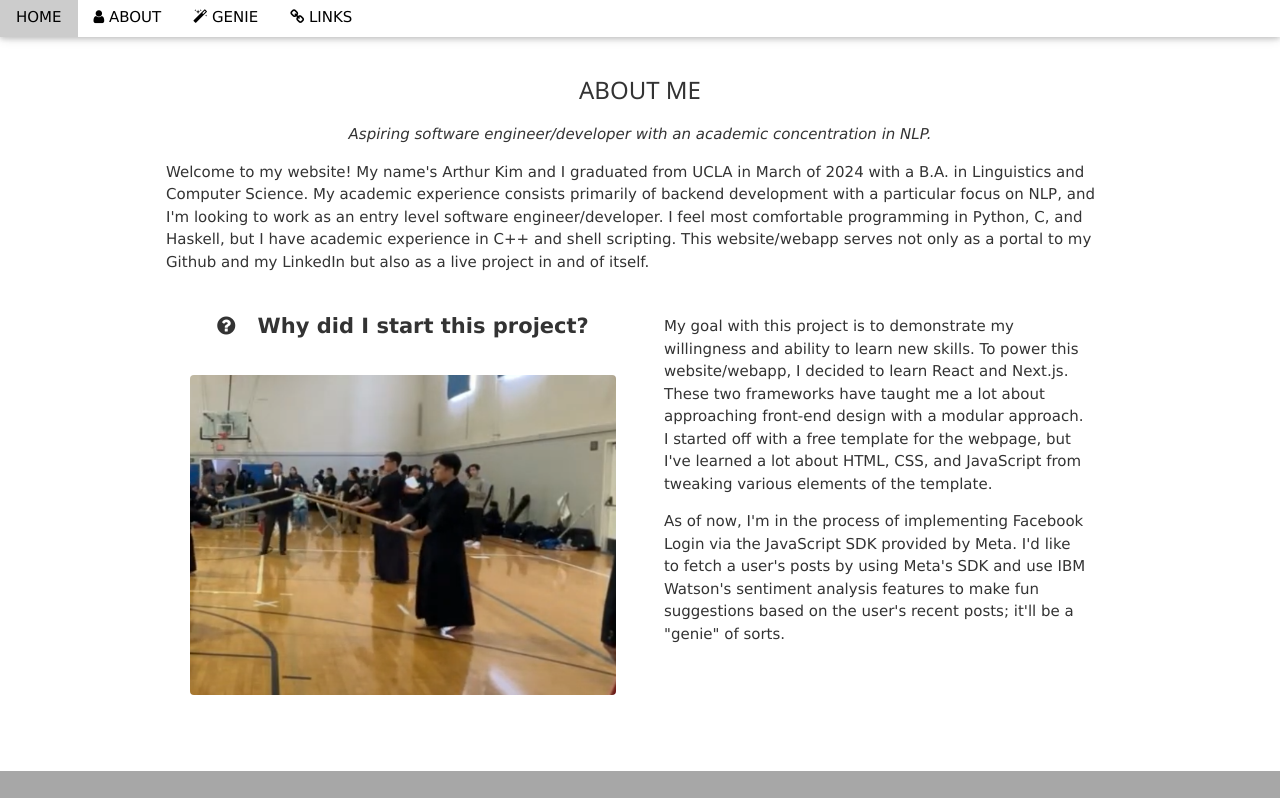
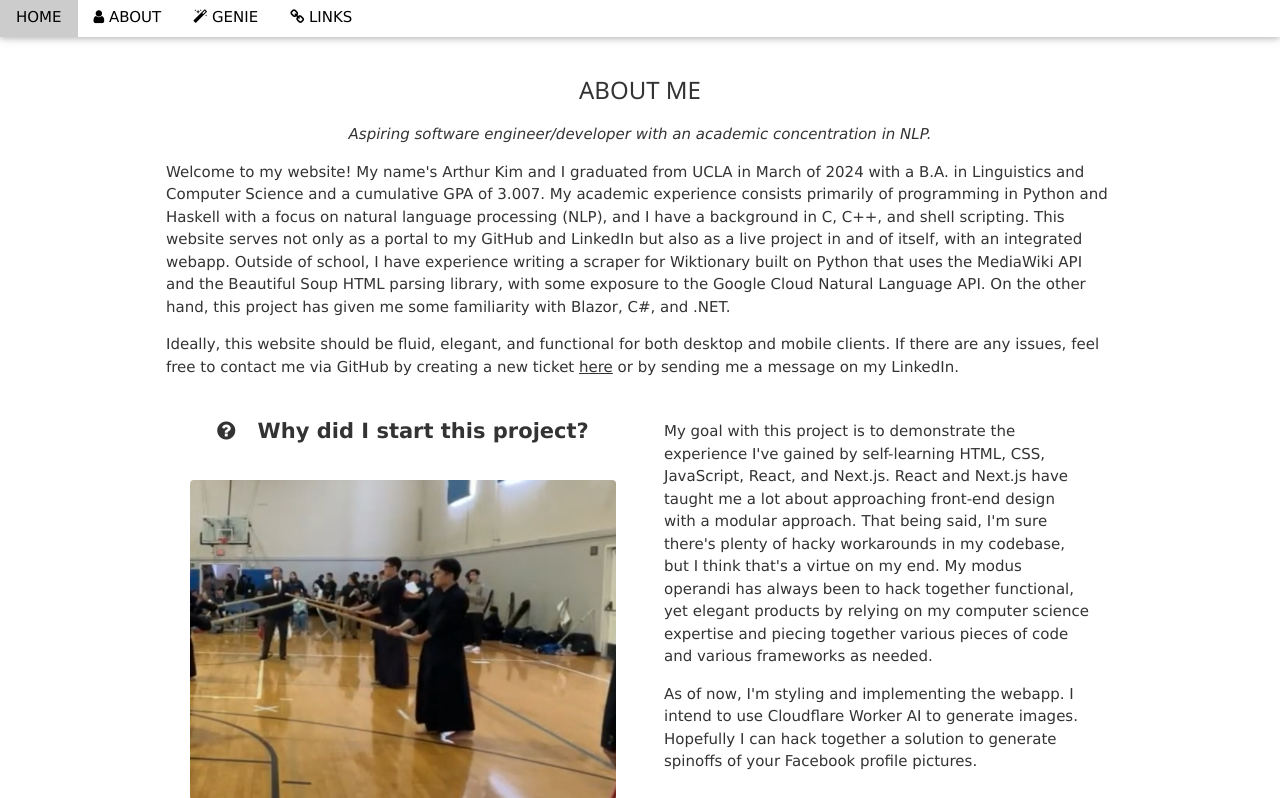
Before and after one commit to acynicalasian/homepage, a Next.js app: page / in a window 1280 px wide. Shown: the part 242-1040 px from the top of the page. Built offline with nearby package versions, Linux system fonts and the light colour scheme; grey boxes are pictures that could not be loaded.

Commit message:
Tweaked bio section. Messed a bit with Facebook integration, but let's try adding the Facebook button via raw JSX or something if that makes sense. Checkpoint commit essentially.

```diff
--- a/app/fblogin.js
+++ b/app/fblogin.js
@@ -11,5 +11,6 @@ export default function FBLogin() {
     data-button-type="continue_with"
     data-layout=""
     data-auto-logout-link="true"
-    data-use-continue-as="true" />);
+    data-use-continue-as="true"
+    style={{ display: "table", margin: "0 auto" }} />);
 }
--- a/app/fbsdkload.js
+++ b/app/fbsdkload.js
@@ -10,6 +10,9 @@ export default function FBSDKLoad() {
     // Load the FB SDK asynchronously
     window.fbAsyncInit = function () {
       FB.init({
+        // Because Meta whitelists originating domains, we should be
+        // safe to leave our appID here. Don't do this for other
+        // APIs though.
         appId: '828712989097356',
         cookie: true,
         xfbml: true,
@@ -18,7 +21,7 @@ export default function FBSDKLoad() {
 
       FB.getLoginStatus(function(response) {
         setStatus(response.status);
-      });
+      }, true);
     };
 
     (function (d, s, id) {
--- a/app/genie.js
+++ b/app/genie.js
@@ -3,8 +3,8 @@ import FBLogin from "./fblogin.js";
 export default function Genie() {
   return (
     <>
+      <p>Placeholder for Genie</p>
       <FBLogin/>
-      <p>Placeholder for Genie</p>
     </>
   );
 }
--- a/app/page.js
+++ b/app/page.js
@@ -23,13 +23,22 @@ export default function Home() {
         </p>
         <p>
           Welcome to my website! My name's Arthur Kim and I graduated from UCLA in
-          March of 2024 with a B.A. in Linguistics and Computer Science. My academic
-          experience consists primarily of backend development with a particular
-          focus on NLP, and I'm looking to work as an entry level software
-          engineer/developer. I feel most comfortable programming in Python, C, and
-          Haskell, but I have academic experience in C++ and shell scripting. This
-          website/webapp serves not only as a portal to my Github and my LinkedIn but
-          also as a live project in and of itself.
+          March of 2024 with a B.A. in Linguistics and Computer Science and a
+          cumulative GPA of 3.007. My academic experience consists primarily of
+          programming in Python and Haskell with a focus on natural language
+          processing (NLP), and I have a background in C, C++, and shell scripting.
+          This website serves not only as a portal to my GitHub and LinkedIn but also
+          as a live project in and of itself, with an integrated webapp. Outside of
+          school, I have experience writing a scraper for Wiktionary built on Python
+          that uses the MediaWiki API and the Beautiful Soup HTML parsing library,
+          with some exposure to the Google Cloud Natural Language API. On the other
+          hand, this project has given me some familiarity with Blazor, C#, and .NET.
+        </p>
+        <p>
+          Ideally, this website should be fluid, elegant, and functional for both
+          desktop and mobile clients. If there are any issues, feel free to contact
+          me via GitHub by creating a new ticket <a href="https://github.com/acynicalasian/homepage/issues">here</a> or
+          by sending me a message on my LinkedIn.
         </p>
         <div className="w3-row">
           {/* Adding w3-hide-small here should hide this on small devices as well. */}
@@ -53,20 +62,19 @@ export default function Home() {
           {/* Hide this text on small devices */}
           <div className="w3-col m6 w3-hide-small w3-padding-large">
             <p>
-              My goal with this project is to demonstrate my willingness and ability
-              to learn new skills. To power this website/webapp, I decided to learn
-              React and Next.js. These two frameworks have taught me a lot about
-              approaching front-end design with a modular approach. I started off
-              with a free template for the webpage, but I've learned a lot about
-              HTML, CSS, and JavaScript from tweaking various elements of the
-              template.
+              My goal with this project is to demonstrate the experience I've
+              gained by self-learning HTML, CSS, JavaScript, React, and Next.js.
+              React and Next.js have taught me a lot about approaching front-end
+              design with a modular approach. That being said, I'm sure there's
+              plenty of hacky workarounds in my codebase, but I think that's a virtue
+              on my end. My modus operandi has always been to hack together functional,
+              yet elegant products by relying on my computer science expertise and
+              piecing together various pieces of code and various frameworks as needed.
             </p>
             <p>
-              As of now, I'm in the process of implementing Facebook Login via the
-              JavaScript SDK provided by Meta. I'd like to fetch a user's posts by
-              using Meta's SDK and use IBM Watson's sentiment analysis features to
-              make fun suggestions based on the user's recent posts; it'll be a
-              "genie" of sorts.
+              As of now, I'm styling and implementing the webapp. I intend to use
+              Cloudflare Worker AI to generate images. Hopefully I can hack together a
+              solution to generate spinoffs of your Facebook profile pictures.
             </p>
           </div>
         </div>
```
Also changed, not shown: 1 other file (tests, documents, lock files or other folders).
